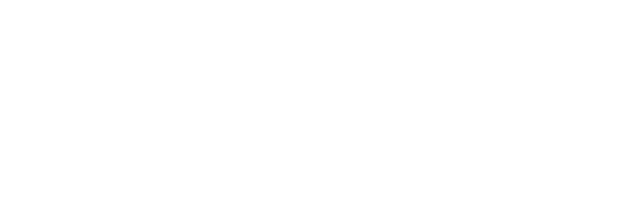
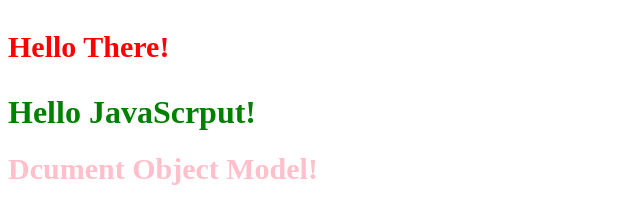
Before and after one commit to MasamiGit/javascript, a plain HTML site: page index2.html in a window 1280 px wide. Shown: the whole page, without its empty margins (0-640 px from the left). Drawn offline with Linux system fonts and the light colour scheme.

Commit message:
commit_0809

```diff
--- a/index2.html
+++ b/index2.html
@@ -5,6 +5,23 @@
 	<title>GetElementById</title>
 </head>
 <body>
+	<p id="myid"></p>
+	<h1 id="h1id"></h1>
+	<section id="secid"></section>
+	<script>
+		var elem = document.getElementById("myid");
+		elem.innerHTML = "<strong>Hello There!</strong>";
+		elem.style = "color:red; font-size:30px;";
 
+		var elem2 = document.getElementById("h1id");
+		elem2.innerHTML = "<strong>Hello JavaScrput!</strong>";
+		elem2.style = "color:green";
+
+		var elem3 = document.getElementById("secid");
+		elem3.innerHTML = "<strong>Dcument Object Model!</strong>";
+		elem3.style = "color:pink; font-size:30px";
+
+
+	</script>
 </body>
 </html>
```
Also changed, not shown: getElementByName.html (added, +10 -0 lines).
